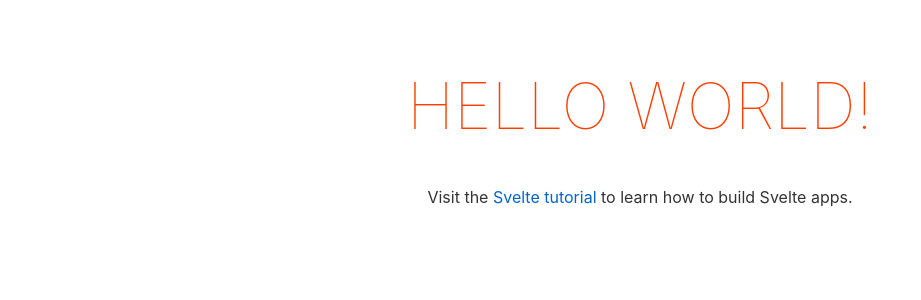
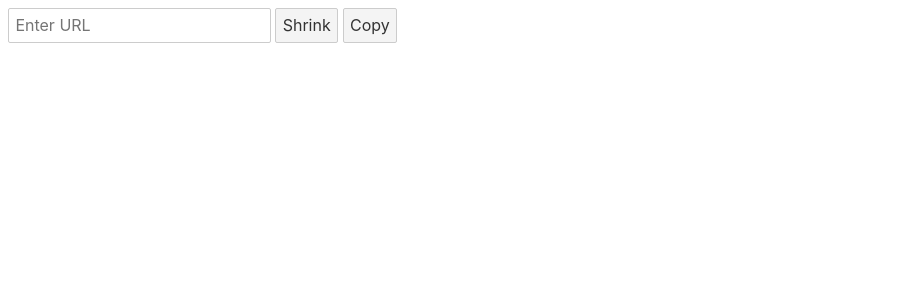
Before and after one commit to fimtow/url-shortener, a Svelte app: page / in a window 1280 px wide. Shown: the top 300 px of the page, without its empty margins (0-921 px from the left). Built offline with nearby package versions, Linux system fonts and the light colour scheme.

Commit message:
added url shortner

```diff
--- a/public/index.html
+++ b/public/index.html
@@ -4,7 +4,7 @@
 	<meta charset='utf-8'>
 	<meta name='viewport' content='width=device-width,initial-scale=1'>
 	<title>URL shortener</title>
-	<link rel='icon' type='image/png' href='favicon.png'>
+	<link rel='icon' type='image/png' href='https://www.fimtow.com/favicon.ico'>
 	<link rel='stylesheet' href='global.css'>
 	<link rel='stylesheet' href='build/bundle.css'>
 
--- a/src/App.svelte
+++ b/src/App.svelte
@@ -1,31 +1,33 @@
 <script>
-	export let name;
+let myurl;
+const api = "https://api-ssl.bitly.com/v4/shorten";
+async function shrink(){
+	if(!myurl.startsWith("http://") && !myurl.startsWith("https://"))
+	{
+		myurl = 'http://'+myurl;
+	}
+	let formData = new FormData();
+	formData.append('long_url', myurl);
+	fetch(api, {
+		method: 'POST',
+		headers: {
+			'Authorization': 'Bearer edbc38b1ef9b02f03ebc1fdd9637cccce4c46ffa',
+			'Content-Type': 'application/json'
+		},
+		body: JSON.stringify({ "long_url": myurl })
+	}).then(data => data.json()).then(data => myurl = data.link);
+};
+
+const copy = () => {
+	navigator.clipboard.writeText(myurl);
+};
+
 </script>
 
-
-<main>
-	<h1>Hello {name}!</h1>
-	<p>Visit the <a href="https://svelte.dev/tutorial">Svelte tutorial</a> to learn how to build Svelte apps.</p>
-</main>
-
-<style>
-	main {
-		text-align: center;
-		padding: 1em;
-		max-width: 240px;
-		margin: 0 auto;
-	}
-
-	h1 {
-		color: #ff3e00;
-		text-transform: uppercase;
-		font-size: 4em;
-		font-weight: 100;
-	}
-
-	@media (min-width: 640px) {
-		main {
-			max-width: none;
-		}
-	}
-</style>
+<input type="text" placeholder="Enter URL" bind:value={myurl}>
+<button type="button" on:click={shrink}>
+	Shrink
+</button>
+<button type="button" on:click={copy}>
+	Copy
+</button>
--- a/src/main.js
+++ b/src/main.js
@@ -1,10 +1,7 @@
 import App from './App.svelte';
 
 const app = new App({
-	target: document.body,
-	props: {
-		name: 'world'
-	}
+	target: document.body
 });
 
 export default app;
```
